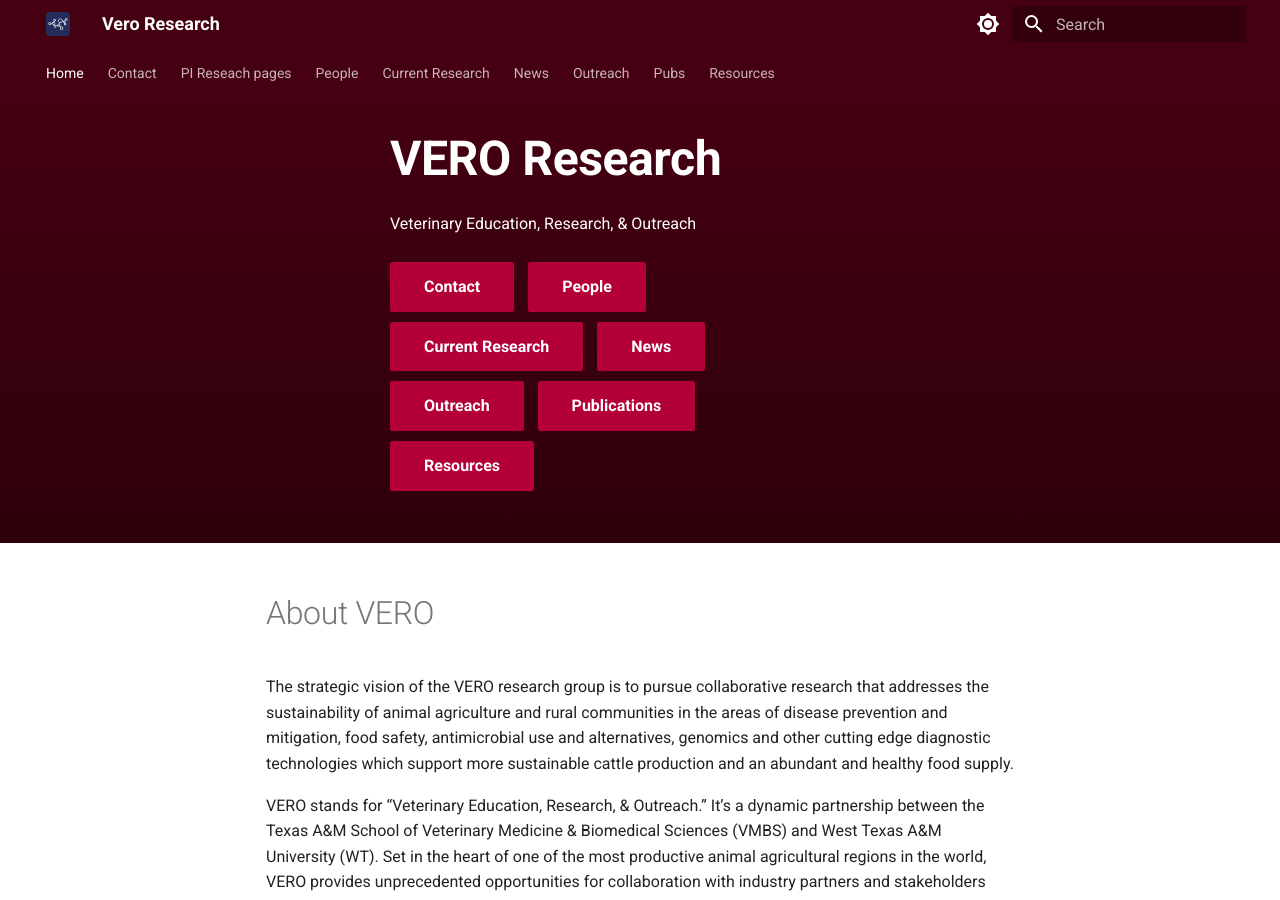
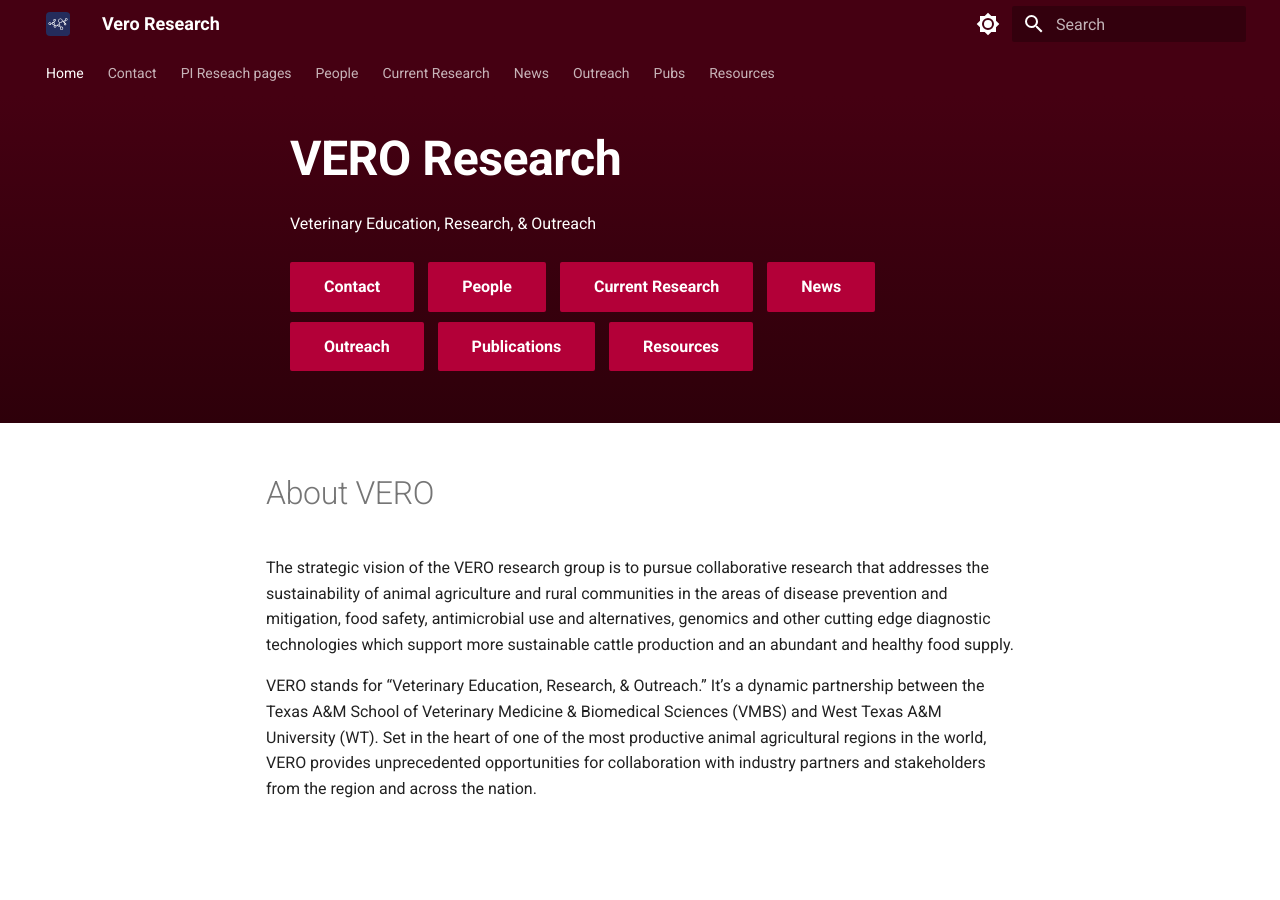
Before and after one commit to Microbial-Ecology-Group/vero-research, an MkDocs documentation site: the page built from docs/index.md, in a window 1280 px wide and 900 px high. Built offline with MkDocs 1.6.1 and Material for MkDocs 9.7.7, drawn with Linux system fonts in a browser that asks for light colours; some of the changed text lies outside the part shown.

Commit message:
Fix short page height by forcing main content to grow
- Unbunched buttons by increasing hero content max with.
- Added navigation to footer on home to be consistent with other pages

```diff
--- a/overrides/verohome.html
+++ b/overrides/verohome.html
@@ -18,7 +18,8 @@
 
     /*Styles for the home page header*/
     .md-main {
-        flex-grow: 0
+        flex-grow: 0;
+				min-height: 100vh;
     }
 
     .md-main__inner {
@@ -95,7 +96,7 @@
         }
 
         .tx-hero__content {
-            max-width: 22rem;
+            max-width: 32rem;
 
             margin-left: 1.0rem;
             margin-right: 4.0rem;
@@ -158,17 +159,5 @@
 {% endblock %}
 
 {% block footer %}
-
-<footer class="md-footer">
-  <div class="md-footer-meta md-typeset">
-    <div class="md-footer-meta__inner md-grid">
-      <div class="md-copyright">
-        <div class="md-copyright__highlight">
-          © Copyright VERO Research
-        </div>
-      </div>
-    </div>
-  </div>
-</footer>
-
+{{ super() }}
 {% endblock %}
```
